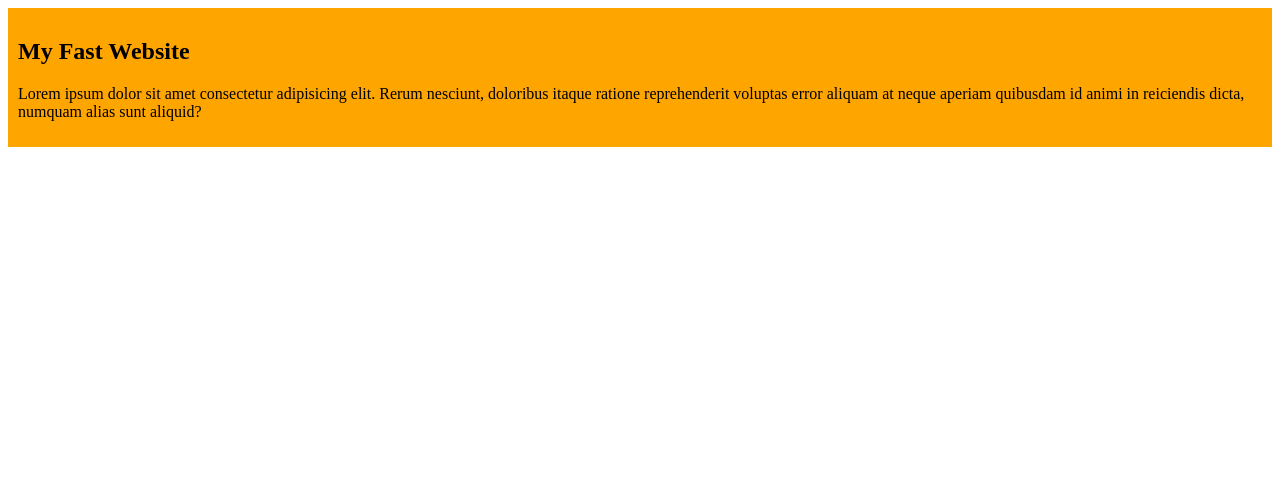
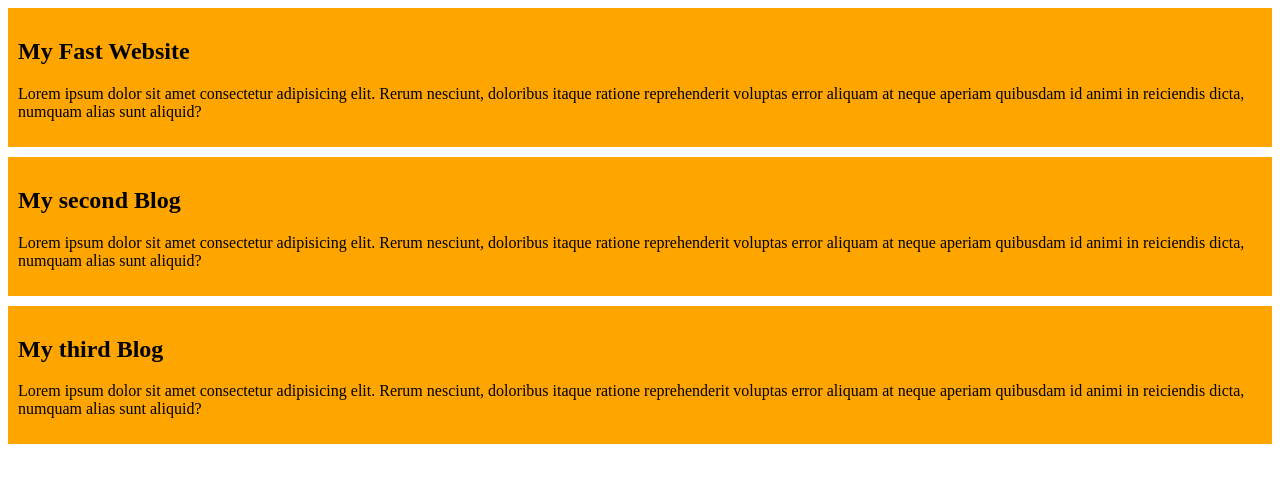
Before and after one commit to Morsalin24/my-simple-website, a plain HTML site: page index.html in a window 1280 px wide. Drawn offline with Linux system fonts and the light colour scheme.

Commit message:
added others blog

```diff
--- a/index.html
+++ b/index.html
@@ -11,5 +11,13 @@
         <h2>My Fast Website</h2>
         <p>Lorem ipsum dolor sit amet consectetur adipisicing elit. Rerum nesciunt, doloribus itaque ratione reprehenderit voluptas error aliquam at neque aperiam quibusdam id animi in reiciendis dicta, numquam alias sunt aliquid?</p>
     </div>
+    <div>
+        <h2>My second Blog</h2>
+        <p>Lorem ipsum dolor sit amet consectetur adipisicing elit. Rerum nesciunt, doloribus itaque ratione reprehenderit voluptas error aliquam at neque aperiam quibusdam id animi in reiciendis dicta, numquam alias sunt aliquid?</p>
+    </div>
+    <div>
+        <h2>My third Blog</h2>
+        <p>Lorem ipsum dolor sit amet consectetur adipisicing elit. Rerum nesciunt, doloribus itaque ratione reprehenderit voluptas error aliquam at neque aperiam quibusdam id animi in reiciendis dicta, numquam alias sunt aliquid?</p>
+    </div>
 </body>
 </html>
--- a/styles/bloge.css
+++ b/styles/bloge.css
@@ -1,2 +1,5 @@
 div{background-color: orange;
-padding: 10px;}
+padding: 10px;
+margin-bottom: 10px;
+
+}
```
